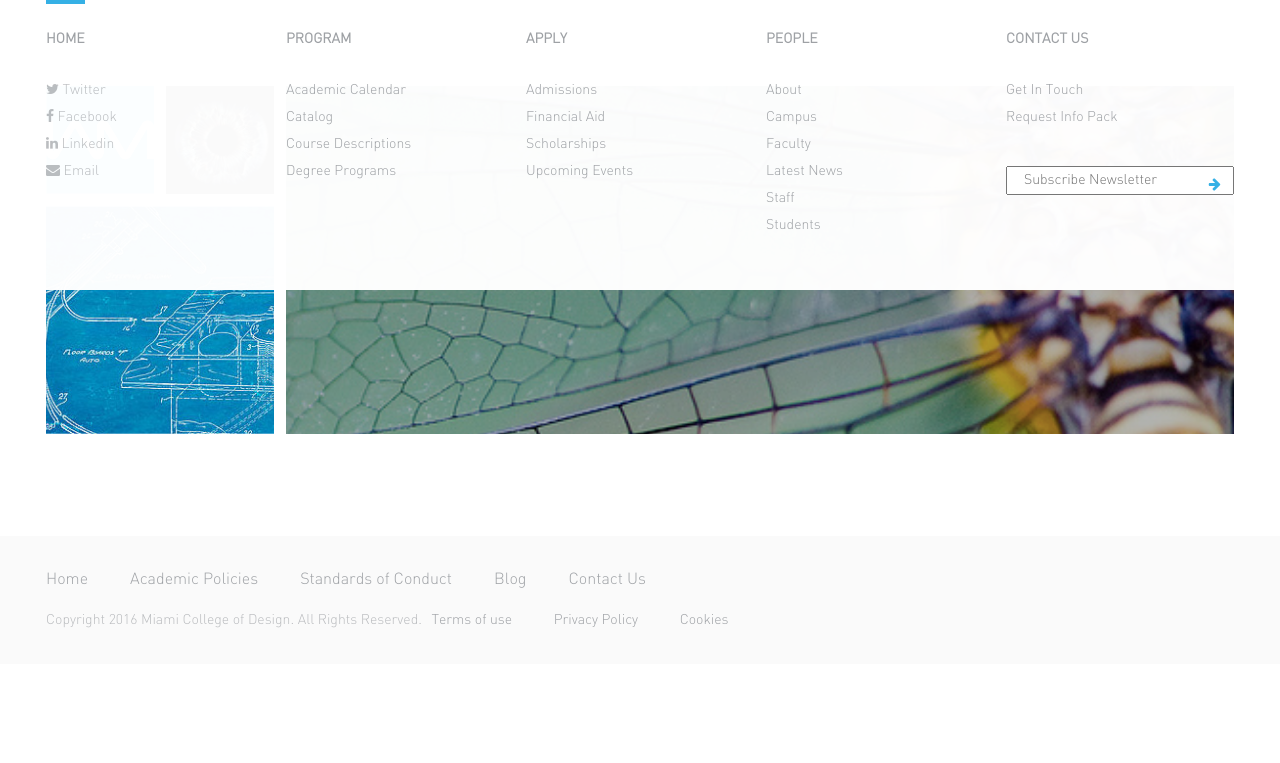
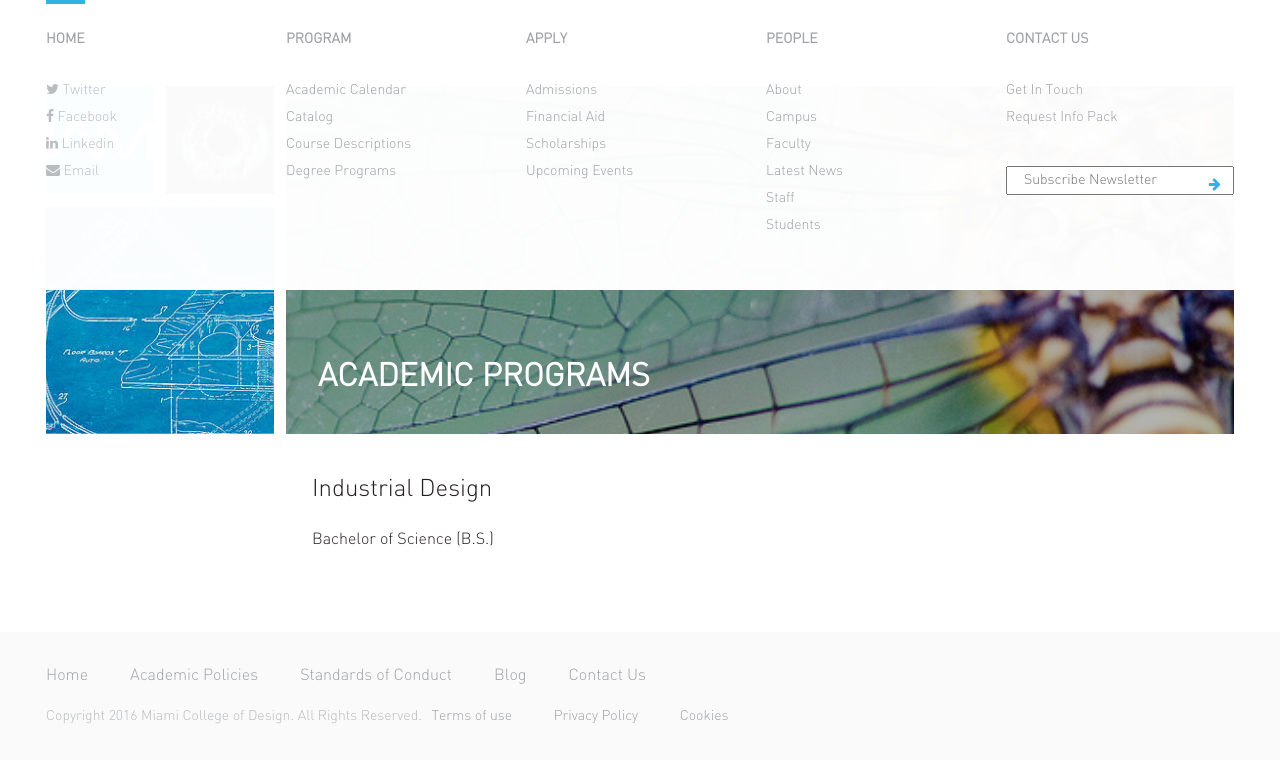
Before and after one commit to akritibhusal/MiamiCollegeofDesign, a Jekyll site: the page built from program.md, in a window 1280 px wide. Shown: the top 763 px of the page. Built offline with Jekyll 4.4.1, drawn with Linux system fonts in a browser that asks for light colours; nearby versions of some CDN libraries.

Commit message:
Updated Program

```diff
--- a/program.md
+++ b/program.md
@@ -3,4 +3,9 @@ title: Program
 date: 2016-12-02 10:01:00 Z
 permalink: "/program/"
 position: 1
+header_title: Academic Programs
 ---
+
+## Industrial Design
+Bachelor of Science (B.S.)
+{:#bsid}
```
